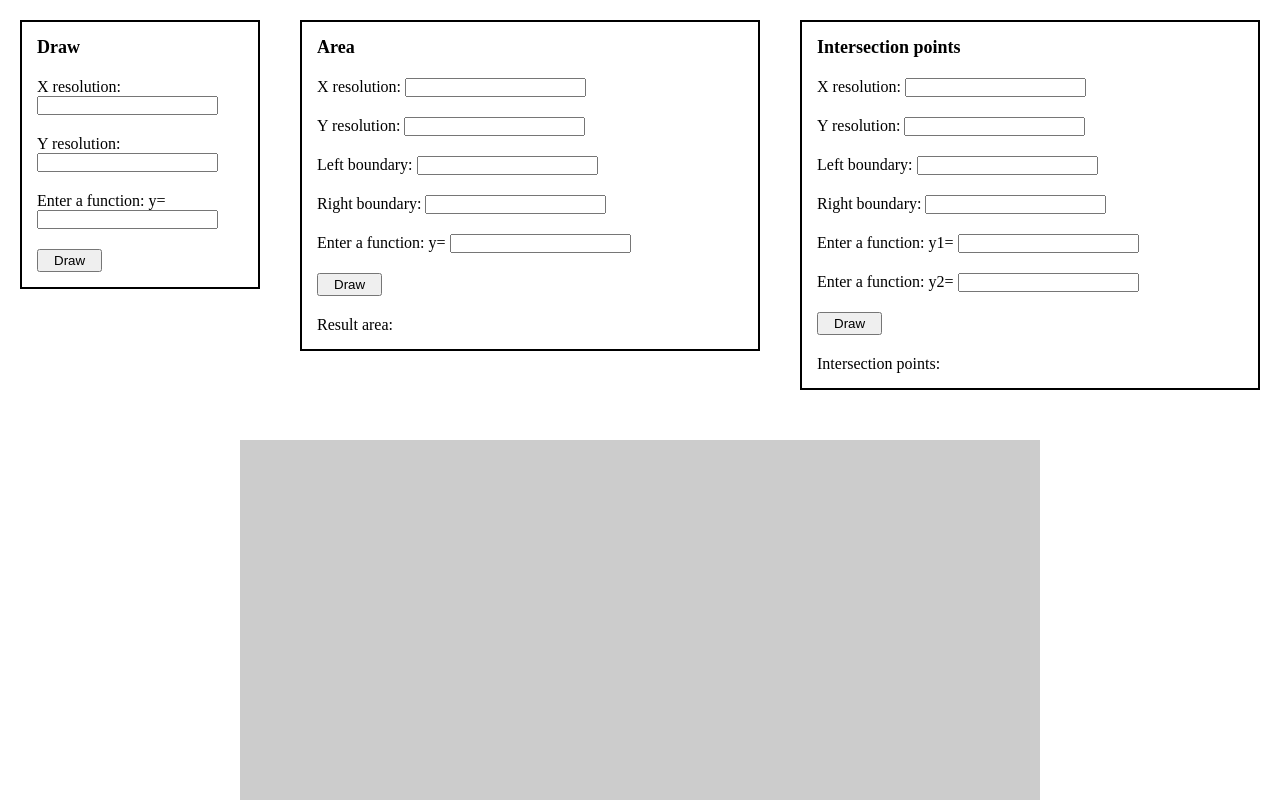
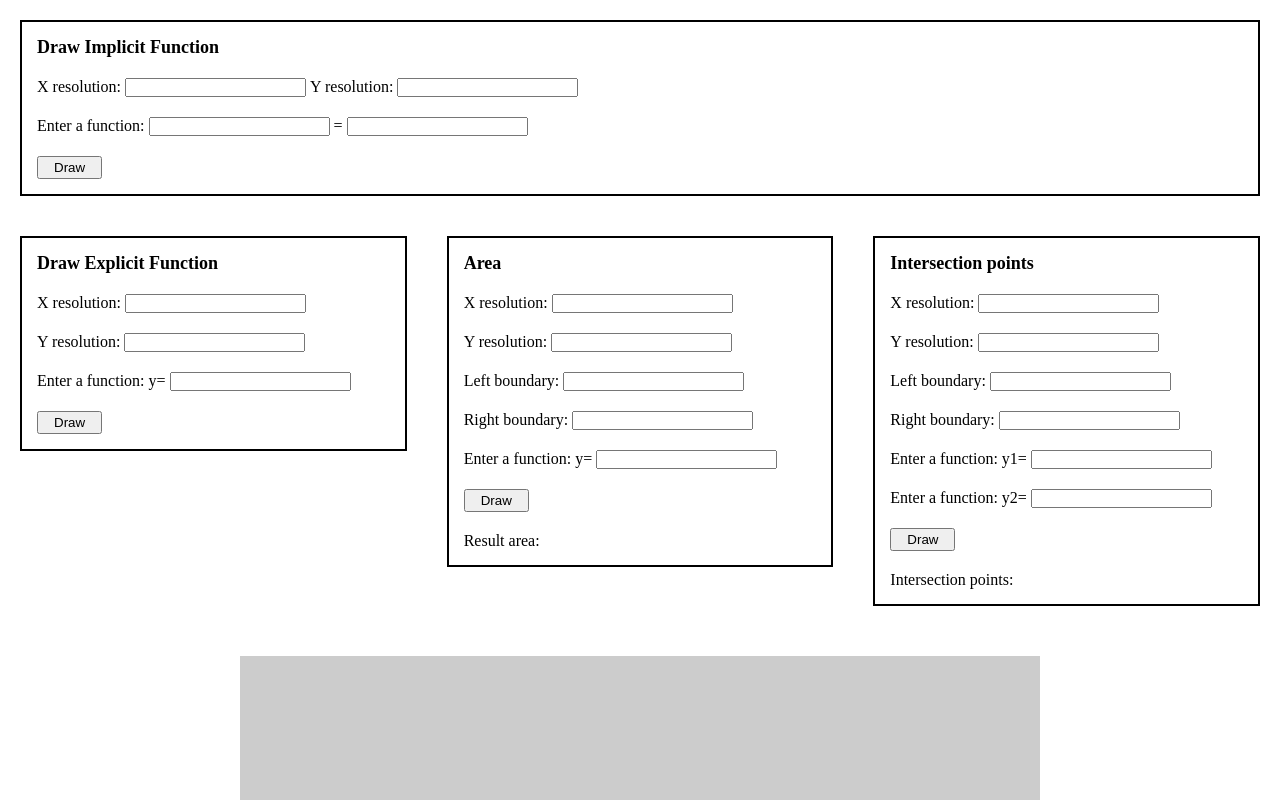
Before and after one commit to Yehor-Makarenko/OOOP-2-Sem-Lab-1, a website with bundled scripts: page First Lab/index.html in a window 1280 px wide. Shown: the top 800 px of the page. Built offline with nearby package versions, Linux system fonts and the light colour scheme.

Commit message:
Added drawImplicitFuncForm form

```diff
--- a/First Lab/index.html
+++ b/First Lab/index.html
@@ -11,8 +11,30 @@
 
 <body>
   <div class="forms-container">
+    <form id="drawImplicitFuncForm">
+      <b>Draw Implicit Function</b>
+      <br>
+      <div>
+        <span>X resolution:</span>
+        <input type="text" name="xRes">
+      </div>
+      <div>
+        <span>Y resolution:</span>
+        <input type="text" name="yRes">
+      </div>
+      <br>
+      <div>
+        <span>Enter a function:</span>
+        <input type="text" name="userExpr1">
+        <span>=</span>
+        <input type="text" name="userExpr2">
+      </div>
+      <br>
+      <input type="submit" value="Draw">
+    </form>
+
     <form id="drawFuncForm">
-      <b>Draw</b>
+      <b>Draw Explicit Function</b>
       <br>
       <div>
         <span>X resolution:</span>
--- a/First Lab/style/style.css
+++ b/First Lab/style/style.css
@@ -6,7 +6,11 @@
 .forms-container {
   display: flex;
   align-items: start;
-  flex-wrap: nowrap;
+  flex-wrap: wrap;
+}
+
+#drawImplicitFuncForm {
+  flex-basis: 100%;
 }
 
 form {
@@ -14,6 +18,7 @@ form {
   padding: 15px;
   border: 2px solid black;
   display: inline-block;
+  flex: 1 1 350px;
 }
 
 form>* {
```
